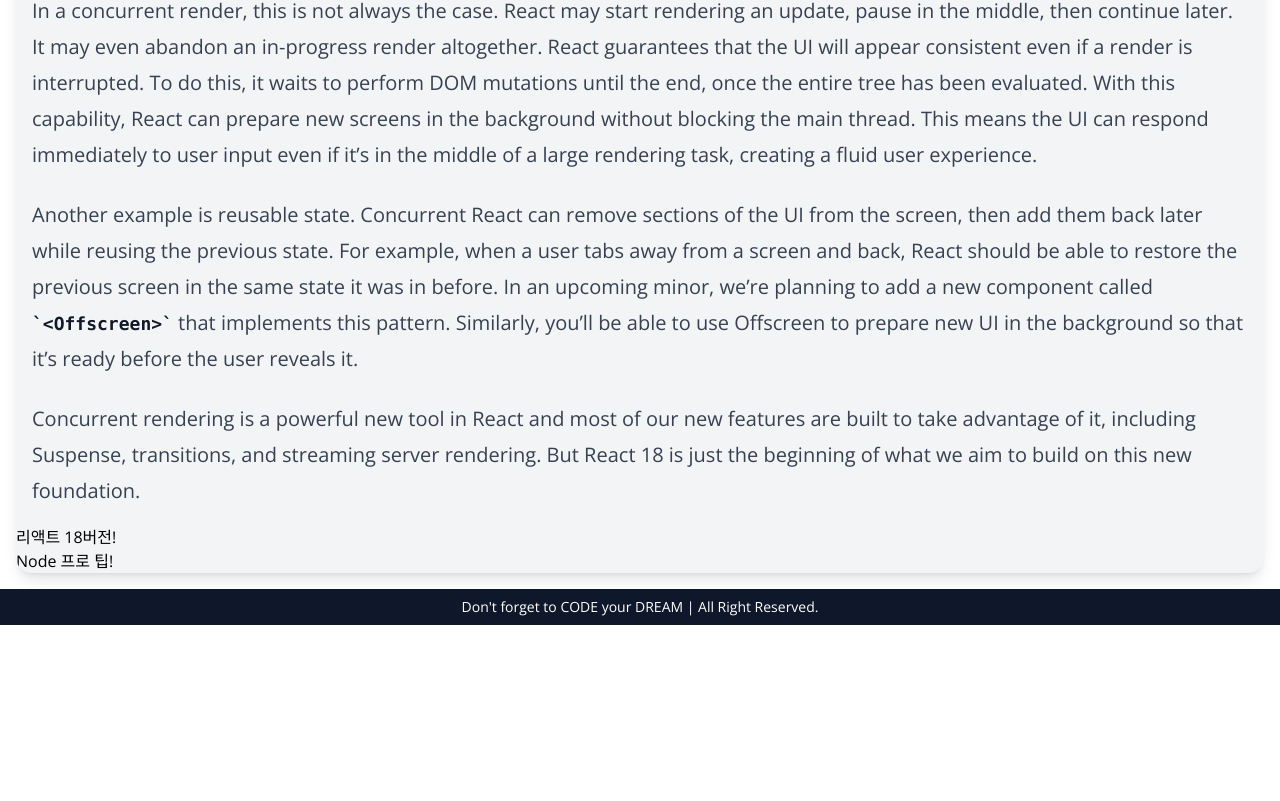
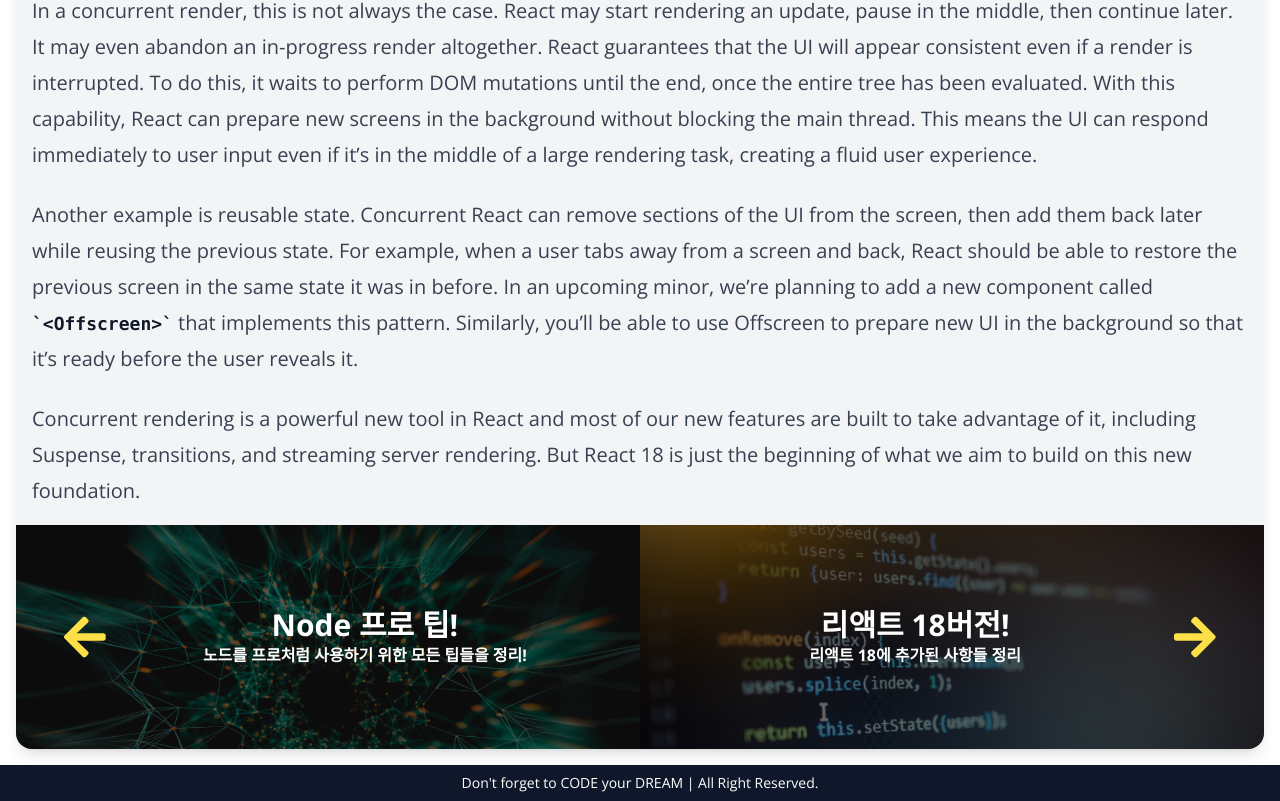
Before and after one commit to presentKey/next-blog, a Next.js app: page /posts/best-react-practices in a window 1280 px wide. Shown: the part 3351-4152 px from the top of the page. Before the commit the page ends 3976 px from the top, so only its background shows below. Built offline with nearby package versions, Linux system fonts and the light colour scheme.

Commit message:
new: 이전, 다음 포스트 카드 컴포넌트 및 스타일

```diff
--- a/src/app/posts/[slug]/page.tsx
+++ b/src/app/posts/[slug]/page.tsx
@@ -1,3 +1,4 @@
+import AdjacentPostCard from '@/components/AdjacentPostCard';
 import PostContent from '@/components/PostContent';
 import { getPostData } from '@/service/posts';
 import Image from 'next/image';
@@ -22,9 +23,9 @@
         height={420}
       />
       <PostContent post={post} />
-      <section>
-        {next && <p>{next.title}</p>}
-        {prev && <p>{prev.title}</p>}
+      <section className='flex shadow-md'>
+        {prev && <AdjacentPostCard post={prev} type='prev' />}
+        {next && <AdjacentPostCard post={next} type='next' />}
       </section>
     </article>
   );
--- /dev/null
+++ b/src/components/AdjacentPostCard.tsx
@@ -0,0 +1,40 @@
+import { Post } from '@/service/posts';
+import Image from 'next/image';
+import Link from 'next/link';
+import { FaArrowLeft, FaArrowRight } from 'react-icons/fa';
+
+type Props = {
+  post: Post;
+  type: 'prev' | 'next';
+};
+
+const ICON_CLASS =
+  'text-5xl m-4 text-yellow-300 transition-all group-hover:text-6xl';
+
+export default function AdjacentPostCard({
+  post: { path, title, description },
+  type,
+}: Props) {
+  return (
+    <Link
+      href={`/posts/${path}`}
+      className='group relative w-full bg-black max-h-56'
+    >
+      <Image
+        className='w-full opacity-40'
+        src={`/images/posts/${path}.png`}
+        alt={title}
+        width={150}
+        height={100}
+      />
+      <div className='absolute top-1/2 left-1/2 -translate-x-1/2 -translate-y-1/2 w-full flex justify-around items-center text-white px-8'>
+        {type === 'prev' && <FaArrowLeft className={ICON_CLASS} />}
+        <div className='w-full text-center'>
+          <h3 className='text-3xl font-bold'>{title}</h3>
+          <p className='font-bold'>{description}</p>
+        </div>
+        {type === 'next' && <FaArrowRight className={ICON_CLASS} />}
+      </div>
+    </Link>
+  );
+}
```
